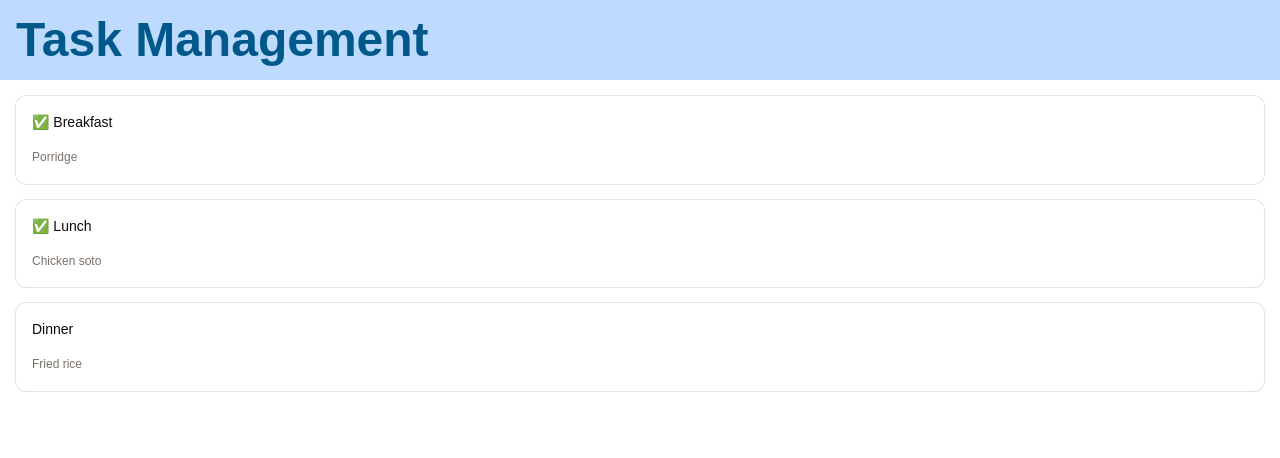
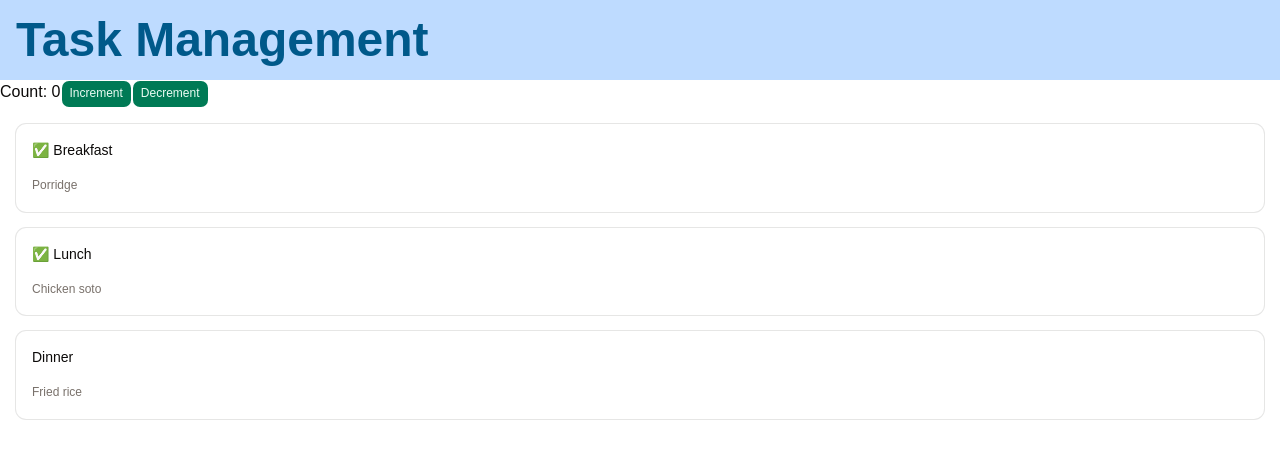
Before and after one commit to mhaidarhanif/task-management-11, a React (Vite) app: page / in a window 1280 px wide. Shown: the top 458 px of the page. Built offline with nearby package versions, Linux system fonts and the light colour scheme.

Commit message:
implement useState for CounterCard

```diff
--- a/src/app.tsx
+++ b/src/app.tsx
@@ -1,5 +1,6 @@
 import { TaskCard } from "@/modules/task/components/task-card";
 import { dataTasks } from "@/modules/task/task.data";
+import { CounterCard } from "@/modules/counter/components/counter-card";
 
 export function App() {
   return (
@@ -7,6 +8,8 @@ export function App() {
       <h1 className="bg-blue-200 p-4 text-5xl font-bold text-sky-800">
         Task Management
       </h1>
+
+      <CounterCard />
 
       <ul className="flex flex-col gap-4 p-4">
         {dataTasks.map((task) => {
--- /dev/null
+++ b/src/modules/counter/components/counter-card.tsx
@@ -0,0 +1,24 @@
+import { useState } from "react";
+
+import type { Count } from "@/modules/counter/counter.type";
+import { Button } from "@/components/ui/button";
+
+export function CounterCard() {
+  const [count, setCount] = useState<Count>(0);
+
+  function handleIncrementCount() {
+    setCount(count + 1);
+  }
+
+  function handleDecrementCount() {
+    setCount(count - 1);
+  }
+
+  return (
+    <div>
+      <span>Count: {count}</span>
+      <Button onClick={handleIncrementCount}>Increment</Button>
+      <Button onClick={handleDecrementCount}>Decrement</Button>
+    </div>
+  );
+}
--- /dev/null
+++ b/src/modules/counter/counter.type.ts
@@ -0,0 +1 @@
+export type Count = number;
```
